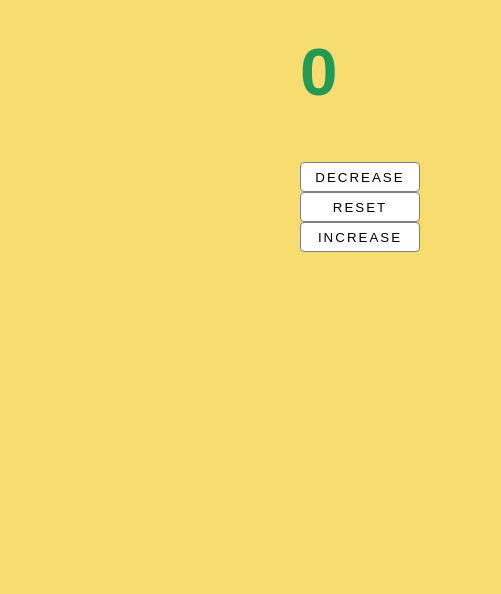
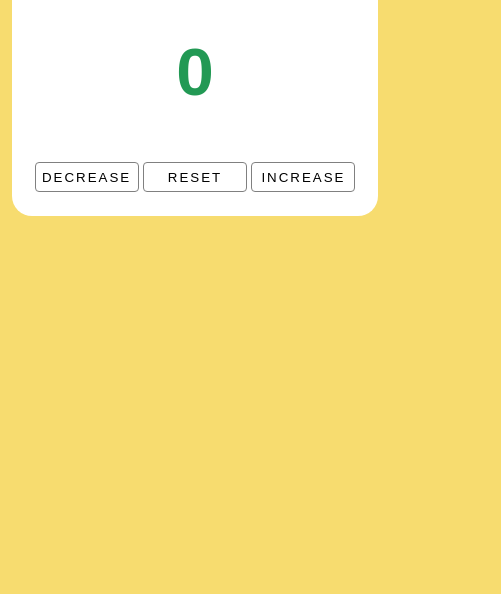
Before and after one commit to artuknees/Basic-counter, a plain HTML site: page index.html in a window 390 px wide. Shown: the part 250-844 px from the top of the page, 501 px wide, since content can reach past the window. Drawn offline with Linux system fonts and the light colour scheme; a web font is replaced by a local one.

Commit message:
add details

```diff
--- a/main.css
+++ b/main.css
@@ -48,3 +48,12 @@ body {
     cursor: pointer;
     border: solid 2px #2C3E50;
 }
+@media (max-width: 900px) {
+    .container {
+        margin-left: 12px;
+        margin-right: 12px;
+    }
+    .button {
+        width: 104px;
+    }
+  }
```
